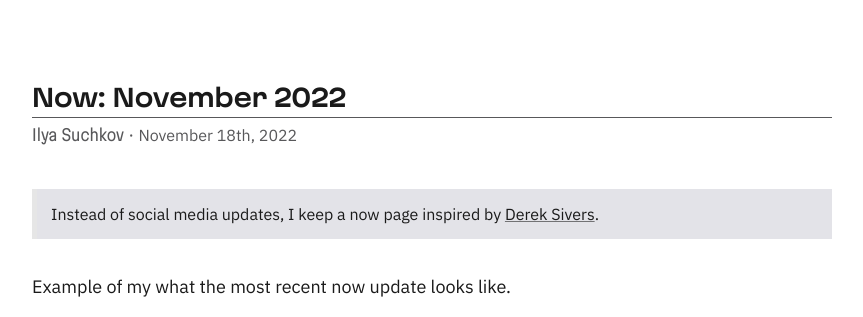
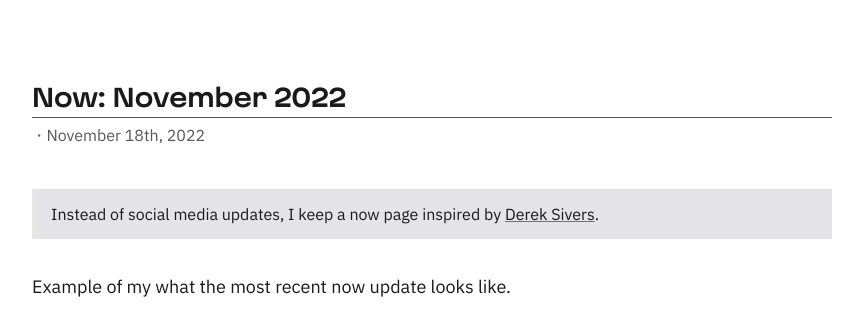
Before and after one commit to suchkow/suchkow.github.io, a Jekyll site: the page built from _pages/now.md, in a window 1280 px wide. Shown: the top 317 px of the page, without its empty margins (208-1071 px from the left). Built offline with Jekyll 4.4.1, drawn with Linux system fonts in a browser that asks for light colours.

Commit message:
Minor changes were made.

```diff
--- a/_config.yml
+++ b/_config.yml
@@ -15,7 +15,6 @@
 twitter-card-image: do.jpg
 iOS-icon: /static/social-media-images/favicon.png
 
-# leave these unless you are more familiar with jekyll settings
 
 highlighter: rouge
 markdown: kramdown
--- /dev/null
+++ b/_includes/author.html
@@ -0,0 +1 @@
+{% if forloop.last != true %}<a class="tag" href="/blog" title="All articles by {{ author }}">{{ author }} </a>{% endif %}
--- a/_includes/head-matter.html
+++ b/_includes/head-matter.html
@@ -17,7 +17,8 @@
     {% if page.syntax %}<link rel='stylesheet' type='text/css' href='/css/code.css'>{% endif %}
     <meta name="description" content="{% if page.description %}{{ page.description }}
     {% else %}{{ site.description }}{% endif %}">
-    <meta name="author" content="{{ site.author }}">
+    <meta name="author" content="{% if page.author %}{{ page.author }}
+    {% else %}{{ site.author }}{% endif %}">
     <link rel="canonical" href="{% if page.canonical %}{{ site.url }}{{ page.canonical }}{% else %}{{ page.url | absolute_url }}{% endif %}">
     <meta name="generator" content="Jekyll" />
 
--- a/_layouts/post.html
+++ b/_layouts/post.html
@@ -5,13 +5,15 @@
 <article>
 
 <header>
+
 	<h1 class="post-title">{%- if page.nowPage -%}{{ site.categories.now[0].title }}{%- else -%}{{ page.title }}{%- endif -%}</h1>
 	<p class="post-author-and-time">
-	<a href="/" title="Home" rel="author" class="internal-link">Ilya Suchkov</a>
+		<span>{% for author in page.author %}{% include author.html %}{% endfor %}</span>
 	{%- unless page.category contains "english-guide" -%}
 	&nbsp;&middot;&nbsp;<time datetime="{{ postDate | date: '%Y-%m-%d' }}">
 	{%- unless page.custom-date %}{{ postDate | date: "%B" }} {{prettyDateOfPost}}{{ ordinalEnding }}, {{ postDate | date: "%Y" }}{%- else -%}{{ page.custom-date }}{%- endunless -%}</time>{% endunless %}</p>
 	<span>{% for tag in page.tags %}{% include tags.html %}{% endfor %}</span>
+
 </header>
 
 {%- if page.categories contains "now" -%}
```
Also changed, not shown: _posts/articles/2023-04-25-testing-post.md (+11 -1 lines).
